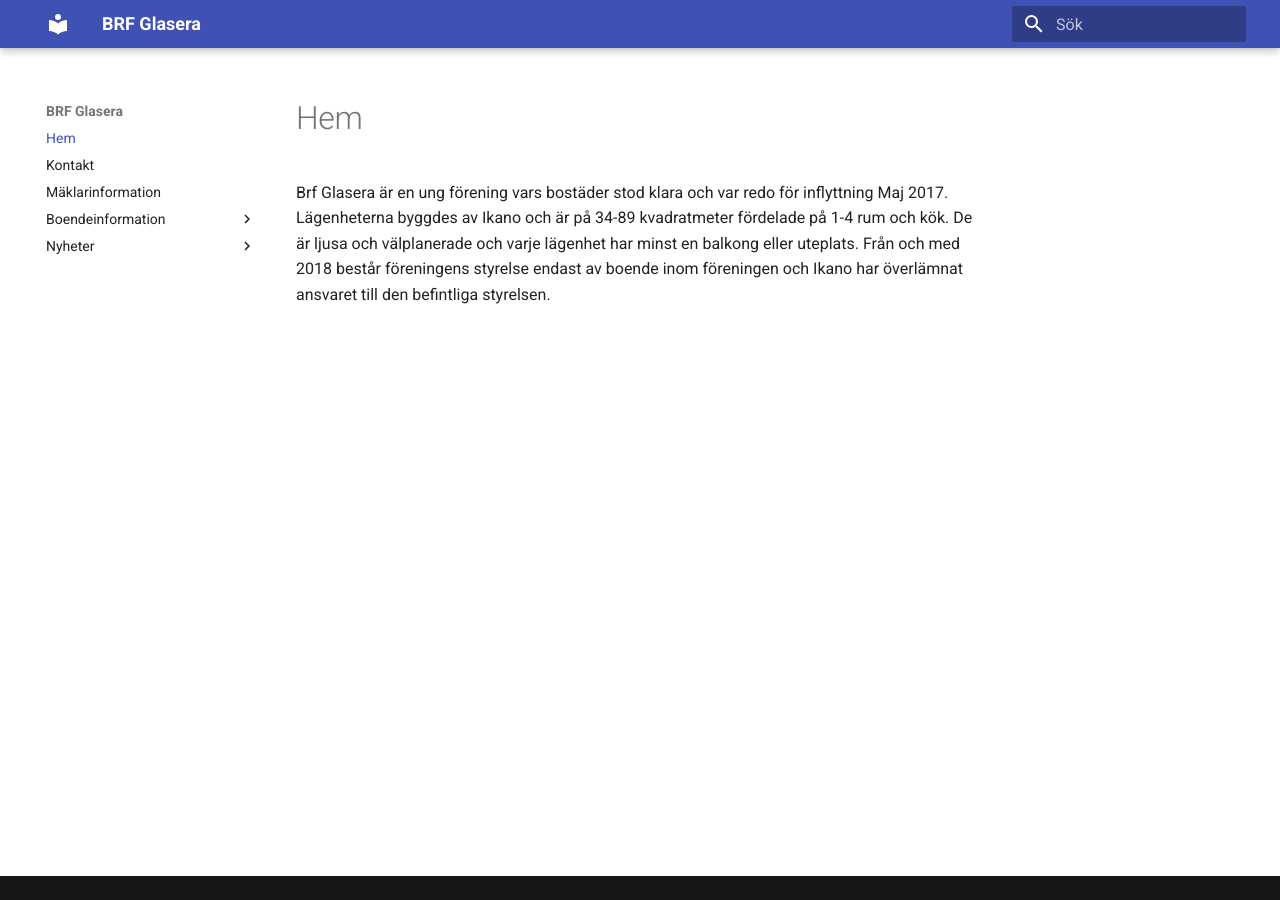
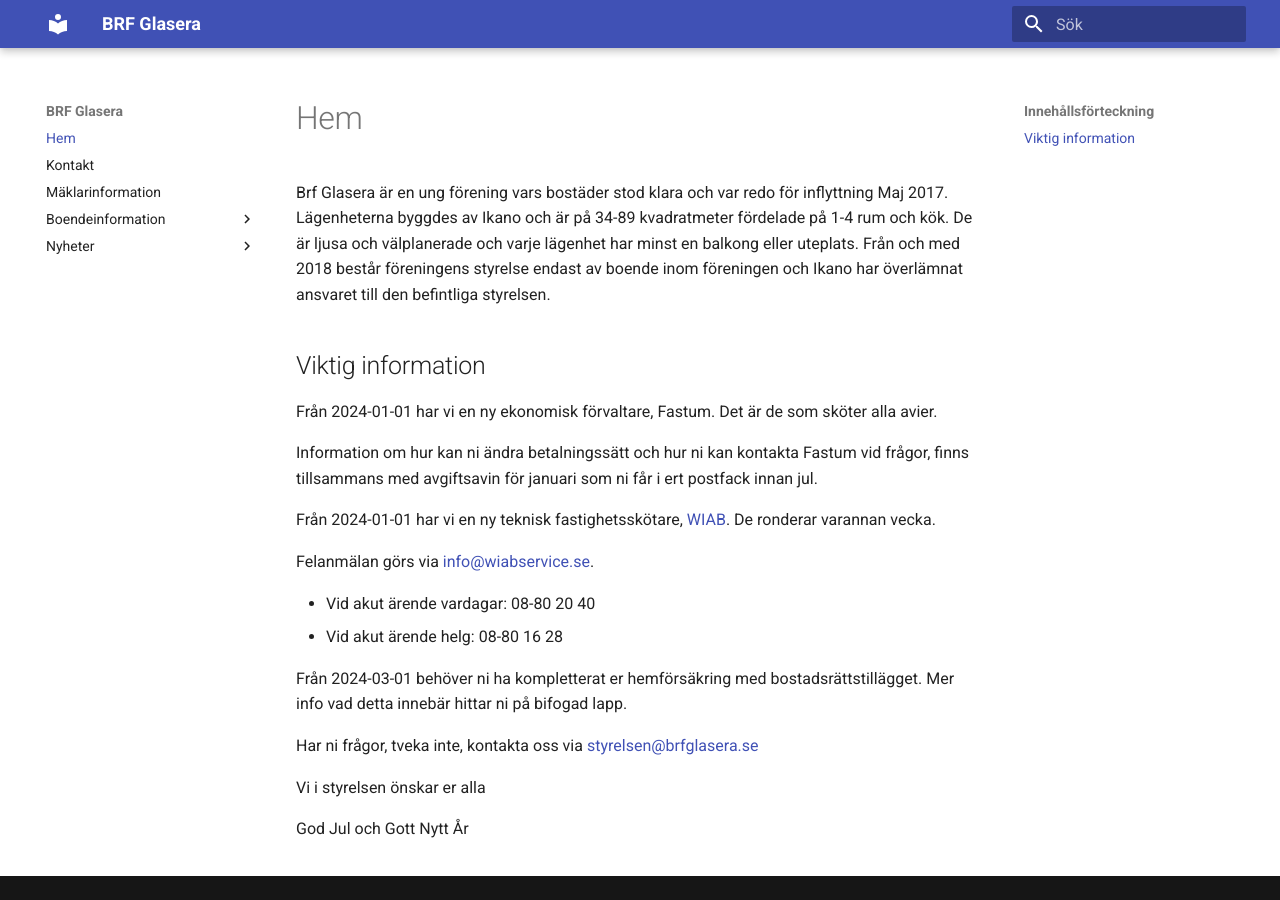
Before and after one commit to prokie/Glasera, an MkDocs documentation site: the page built from docs/index.md, in a window 1280 px wide. Built offline with MkDocs 1.6.1 and Material for MkDocs 9.7.7, drawn with Linux system fonts in a browser that asks for light colours.

Commit message:
En liten uppdatering

```diff
--- a/docs/index.md
+++ b/docs/index.md
@@ -1,8 +1,36 @@
 # Hem
 
 Brf Glasera är en ung förening vars bostäder stod klara och var redo för
-inflyttning Maj 2017. Lägenheterna byggdes av Ikano och är på 34-89 kvadratmeter
-fördelade på 1-4 rum och kök. De är ljusa och välplanerade och varje lägenhet
-har minst en balkong eller uteplats. Från och med 2018 består föreningens
-styrelse endast av boende inom föreningen och Ikano har överlämnat ansvaret
-till den befintliga styrelsen.
+inflyttning Maj 2017. Lägenheterna byggdes av Ikano och är på 34-89
+kvadratmeter fördelade på 1-4 rum och kök. De är ljusa och välplanerade och
+varje lägenhet har minst en balkong eller uteplats. Från och med 2018 består
+föreningens styrelse endast av boende inom föreningen och Ikano har överlämnat
+ansvaret till den befintliga styrelsen.
+
+## Viktig information
+
+Från 2024-01-01 har vi en ny ekonomisk förvaltare, Fastum. Det är de som sköter
+alla avier.
+
+Information om hur kan ni ändra betalningssätt och hur ni kan kontakta Fastum
+vid frågor, finns tillsammans med avgiftsavin för januari som ni får i ert
+postfack innan jul.
+
+Från 2024-01-01 har vi en ny teknisk fastighetsskötare,
+[WIAB](mailto:info@wiabservice.se). De ronderar varannan vecka.
+
+Felanmälan görs via
+[info@wiabservice.se](https://www.wiab-service.se/fastighetsskotsel/).
+
+- Vid akut ärende vardagar: 08-80 20 40
+- Vid akut ärende helg: 08-80 16 28
+
+Från 2024-03-01 behöver ni ha kompletterat er hemförsäkring med
+bostadsrättstillägget. Mer info vad detta innebär hittar ni på bifogad lapp.
+
+Har ni frågor, tveka inte, kontakta oss via
+[styrelsen@brfglasera.se](mailto:styrelsen@brfglasera.se)
+
+Vi i styrelsen önskar er alla
+
+God Jul och Gott Nytt År
```
Also changed, not shown: docs/boendeinformation/felanmälan.md (+10 -5 lines), docs/nyheter/2024_01_18.md (added, +58 -0 lines).
